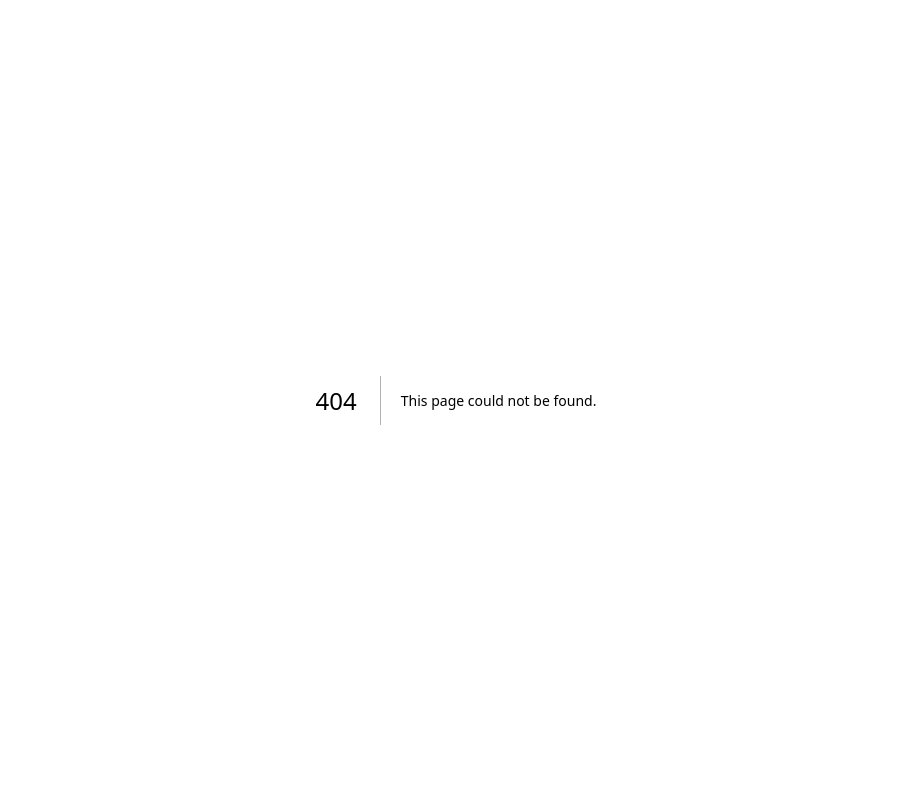
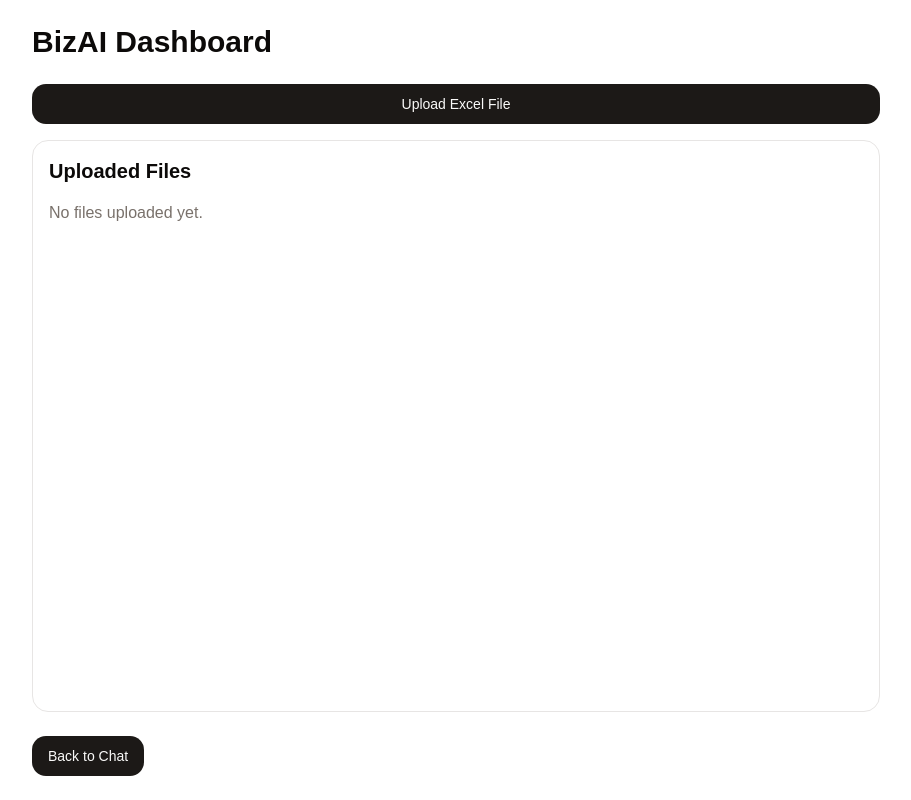
Before and after one commit to Diogomartf/biz-ai, a Next.js app: page /dashboard in a window 1280 px wide. Before the commit this address had no page. Shown: the whole page, without its empty margins (184-1095 px from the left). Built offline with nearby package versions, Linux system fonts and the light colour scheme.

Commit message:
add dashboard that allows to upload xlsx files and stores it in localstorage

```diff
--- a/app/api/chat/route.ts
+++ b/app/api/chat/route.ts
@@ -7,10 +7,7 @@ export const maxDuration = 30;
 
 export async function POST(req: NextRequest) {
   try {
-    const body = await req.json();
-    const { messages } = body; // useChat sends an array of messages
-
-    // Extract the latest user message
+    const { messages } = await req.json();
     const latestMessage = messages[messages.length - 1].content;
 
     const result = await streamText({
--- /dev/null
+++ b/app/dashboard/page.tsx
@@ -0,0 +1,83 @@
+// app/dashboard/page.tsx
+"use client";
+
+import { useState, useEffect } from "react";
+import Link from "next/link";
+import { Button } from "@/components/ui/button";
+import Upload from "@/components/upload";
+
+export default function Dashboard() {
+  const [uploadedFiles, setUploadedFiles] = useState<string[]>([]);
+  const [preview, setPreview] = useState<string>("");
+
+  // Load from localStorage on mount
+  useEffect(() => {
+    const storedFiles = localStorage.getItem("uploadedFiles");
+    if (storedFiles) {
+      setUploadedFiles(JSON.parse(storedFiles));
+    }
+  }, []);
+
+  // Save to localStorage on update
+  useEffect(() => {
+    if (uploadedFiles.length > 0) {
+      localStorage.setItem("uploadedFiles", JSON.stringify(uploadedFiles));
+    }
+  }, [uploadedFiles]);
+
+  const handleUpload = (data: string) => {
+    setUploadedFiles(prev => [...prev, data]);
+    setPreview(data.slice(0, 200)); // Show first 200 chars as preview
+  };
+
+  return (
+    <div className="flex flex-col min-h-screen max-w-4xl mx-auto p-6">
+      <h1 className="text-3xl font-bold mb-6 text-foreground">
+        BizAI Dashboard
+      </h1>
+      <Upload onUpload={handleUpload} />
+      <div className="flex-1 p-4 border rounded-2xl bg-background">
+        <h2 className="text-xl font-semibold mb-4 text-foreground">
+          Uploaded Files
+        </h2>
+        {uploadedFiles.length === 0 ? (
+          <p className="text-muted-foreground">No files uploaded yet.</p>
+        ) : (
+          <ul className="space-y-2">
+            {uploadedFiles.map((file, index) => (
+              <li key={index} className="text-foreground">
+                <Button
+                  variant="link"
+                  className="p-0 h-auto text-foreground"
+                  onClick={() => setPreview(file.slice(0, 200))}
+                >
+                  File {index + 1}: {file.slice(0, 50)}...
+                </Button>
+              </li>
+            ))}
+          </ul>
+        )}
+        {preview && (
+          <div className="mt-4 p-4 border rounded-xl bg-muted/50">
+            <h3 className="text-lg font-semibold text-foreground">Preview</h3>
+            <pre className="text-sm text-foreground whitespace-pre-wrap">
+              {preview}
+            </pre>
+            <Button
+              variant="ghost"
+              className="mt-2"
+              onClick={() => setPreview("")}
+            >
+              Close Preview
+            </Button>
+          </div>
+        )}
+      </div>
+      <Link href="/" className="mt-6">
+        <Button className="rounded-xl bg-primary text-primary-foreground hover:bg-primary/90">
+          Back to Chat
+        </Button>
+      </Link>
+    </div>
+  );
+}
--- a/components/chat.tsx
+++ b/components/chat.tsx
@@ -6,16 +6,17 @@ import { useEffect, useRef } from "react";
 import { Button } from "@/components/ui/button";
 import { Input } from "@/components/ui/input";
 import { ScrollArea } from "@/components/ui/scroll-area";
+import Link from "next/link";
 
 export default function Chat() {
   const { messages, input, handleInputChange, handleSubmit, isLoading } =
     useChat({
       api: "/api/chat",
+      // For now, context is empty; we'll add it via API in Phase 3
     });
 
   const scrollRef = useRef<HTMLDivElement>(null);
 
-  // Custom hook to debounce scrolling
   const useDebouncedScroll = (delay: number) => {
     const timeoutRef = useRef<NodeJS.Timeout | null>(null);
 
@@ -43,7 +44,7 @@ export default function Chat() {
     return scrollToBottom;
   };
 
-  const scrollToBottom = useDebouncedScroll(100); // Debounce by 100ms
+  const scrollToBottom = useDebouncedScroll(100);
 
   useEffect(() => {
     scrollToBottom();
@@ -51,7 +52,14 @@ export default function Chat() {
 
   return (
     <div className="flex flex-col h-screen max-w-2xl mx-auto p-6">
-      <h1 className="text-3xl font-bold mb-6 text-foreground">BizAI Chat</h1>
+      <div className="flex items-center justify-between mb-6">
+        <h1 className="text-3xl font-bold text-foreground">BizAI Chat</h1>
+        <Link href="/dashboard" className="cursor-pointer">
+          <Button className="rounded-xl bg-primary text-primary-foreground hover:bg-primary/90">
+            Go to Dashboard
+          </Button>
+        </Link>
+      </div>
       <ScrollArea
         ref={scrollRef}
         className="flex-1 mb-6 p-4 border rounded-2xl bg-background scroll-smooth"
--- /dev/null
+++ b/components/upload.tsx
@@ -0,0 +1,80 @@
+// components/upload.tsx
+"use client";
+
+import { useState } from "react";
+import { Button } from "@/components/ui/button";
+import * as XLSX from "xlsx";
+
+interface UploadProps {
+  onUpload: (data: string) => void;
+}
+
+export default function Upload({ onUpload }: UploadProps) {
+  const [isLoading, setIsLoading] = useState(false);
+  const [feedback, setFeedback] = useState<string>("");
+
+  const handleFileUpload = (event: React.ChangeEvent<HTMLInputElement>) => {
+    const file = event.target.files?.[0];
+    if (!file) return;
+
+    setIsLoading(true);
+    setFeedback("Uploading...");
+
+    const reader = new FileReader();
+
+    reader.onload = e => {
+      const data = e.target?.result;
+      const workbook = XLSX.read(data, { type: "binary" });
+      const sheetName = workbook.SheetNames[0];
+      const sheet = workbook.Sheets[sheetName];
+      const text = XLSX.utils.sheet_to_txt(sheet);
+      onUpload(text);
+      setFeedback("Upload successful!");
+      setTimeout(() => setFeedback(""), 2000); // Clear feedback after 2s
+      setIsLoading(false);
+    };
+
+    reader.onerror = () => {
+      setFeedback("Upload failed!");
+      setIsLoading(false);
+    };
+
+    reader.readAsBinaryString(file);
+  };
+
+  return (
+    <div className="mb-4">
+      <input
+        type="file"
+        accept=".xlsx, .xls"
+        onChange={handleFileUpload}
+        disabled={isLoading}
+        className="hidden"
+        id="file-upload"
+      />
+      <label htmlFor="file-upload">
+        <Button
+          asChild
+          disabled={isLoading}
+          className="rounded-xl bg-primary text-primary-foreground hover:bg-primary/90 flex items-center gap-2 w-full"
+        >
+          <span>
+            {isLoading ? (
+              <>
+                <span className="animate-spin inline-block w-4 h-4 border-2 border-current border-t-transparent rounded-full" />
+                Uploading
+              </>
+            ) : (
+              "Upload Excel File"
+            )}
+          </span>
+        </Button>
+      </label>
+      {feedback && (
+        <p className="mt-2 text-sm text-foreground animate-in fade-in duration-300">
+          {feedback}
+        </p>
+      )}
+    </div>
+  );
+}
--- a/package.json
+++ b/package.json
@@ -22,7 +22,8 @@
     "react": "^19.0.0",
     "react-dom": "^19.0.0",
     "tailwind-merge": "^3.0.2",
-    "tw-animate-css": "^1.2.4"
+    "tw-animate-css": "^1.2.4",
+    "xlsx": "^0.18.5"
   },
   "devDependencies": {
     "@eslint/eslintrc": "^3",
```
